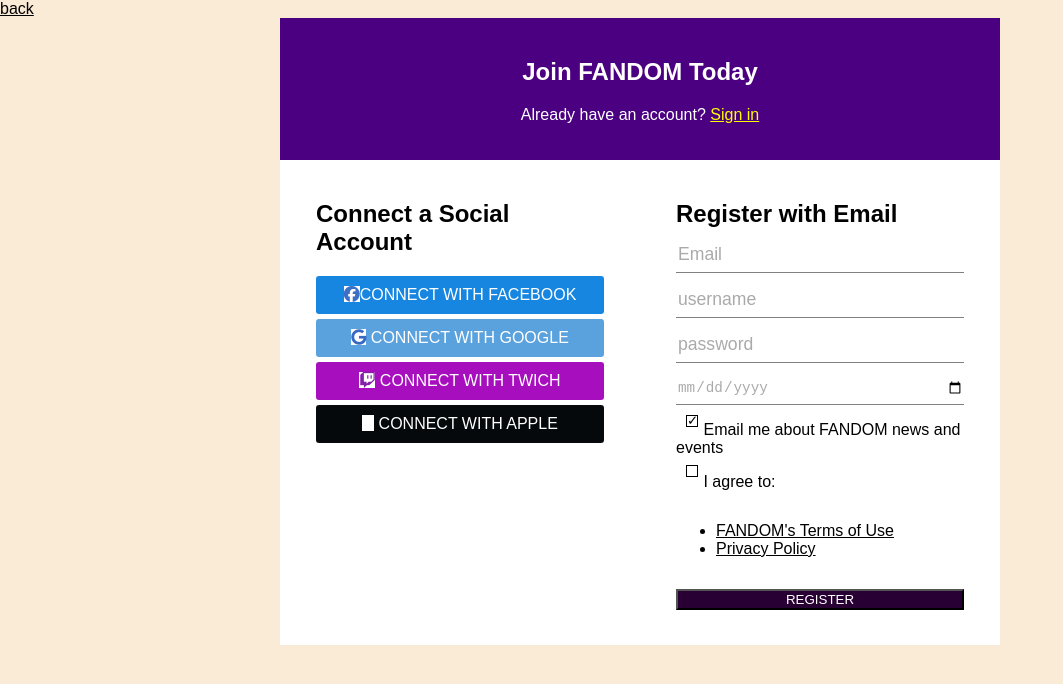
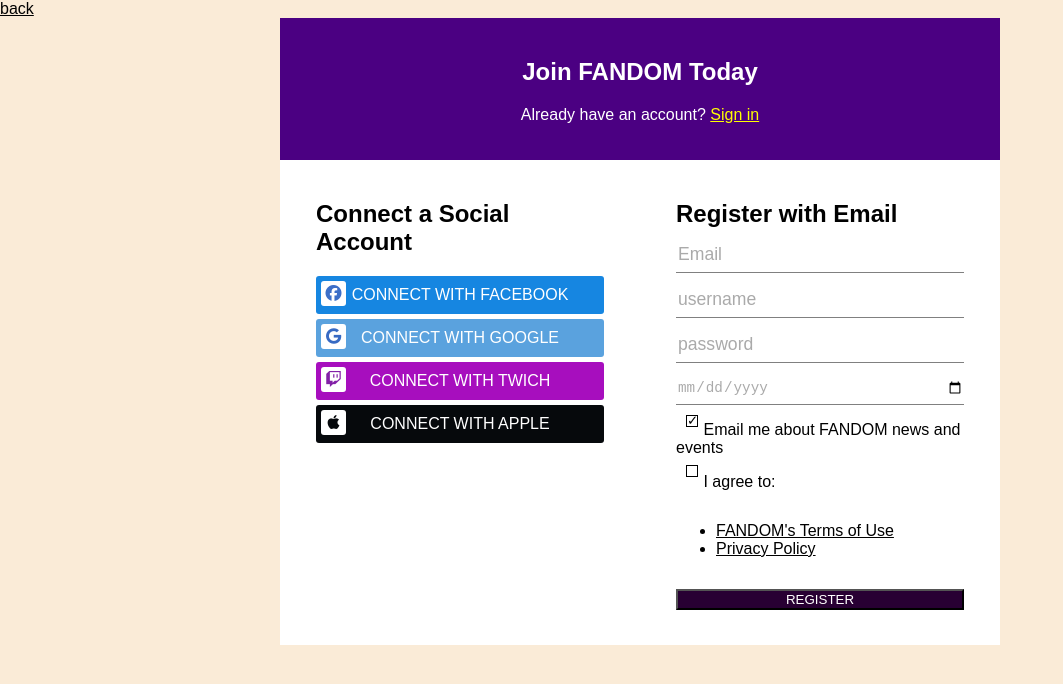
Before and after one commit to Vlad-student/lesson-04-03-2024, a plain HTML site: page pages/register.html in a window 1280 px wide. Shown: the whole page, without its empty margins (0-1063 px from the left). Drawn offline with Linux system fonts and the light colour scheme.

Commit message:
reg menu

```diff
--- a/assets/css/register.css
+++ b/assets/css/register.css
@@ -107,6 +107,7 @@ padding-left: 0;
     background-color: black;
     padding: 10px;
     margin-bottom: 5px;
+    position: relative;
 }
 .fb{
 background-color: rgb(22, 134, 225) ;
@@ -122,4 +123,28 @@ background-color: rgb(22, 134, 225) ;
 }
 .btn>i{
     background-color: white;
+    display: inline-block;
+    height: 25px;
+    width: 25px;
+    border-radius:3px;
+    position: absolute;
+    left: 5px;
+    top: 5px;
+    line-height: 25px;
 }
+
+.h2{
+    font-weight: 1.1em;
+}
+.fb>i{
+    color: (22, 134, 225);
+}
+.google>i{
+    color:rgb(90, 162, 222);
+}
+.twich>i{
+    color:rgb(167, 14, 190) ;
+}
+.apple>i{
+    color: rgb(6, 9, 12) ;
+}
```
